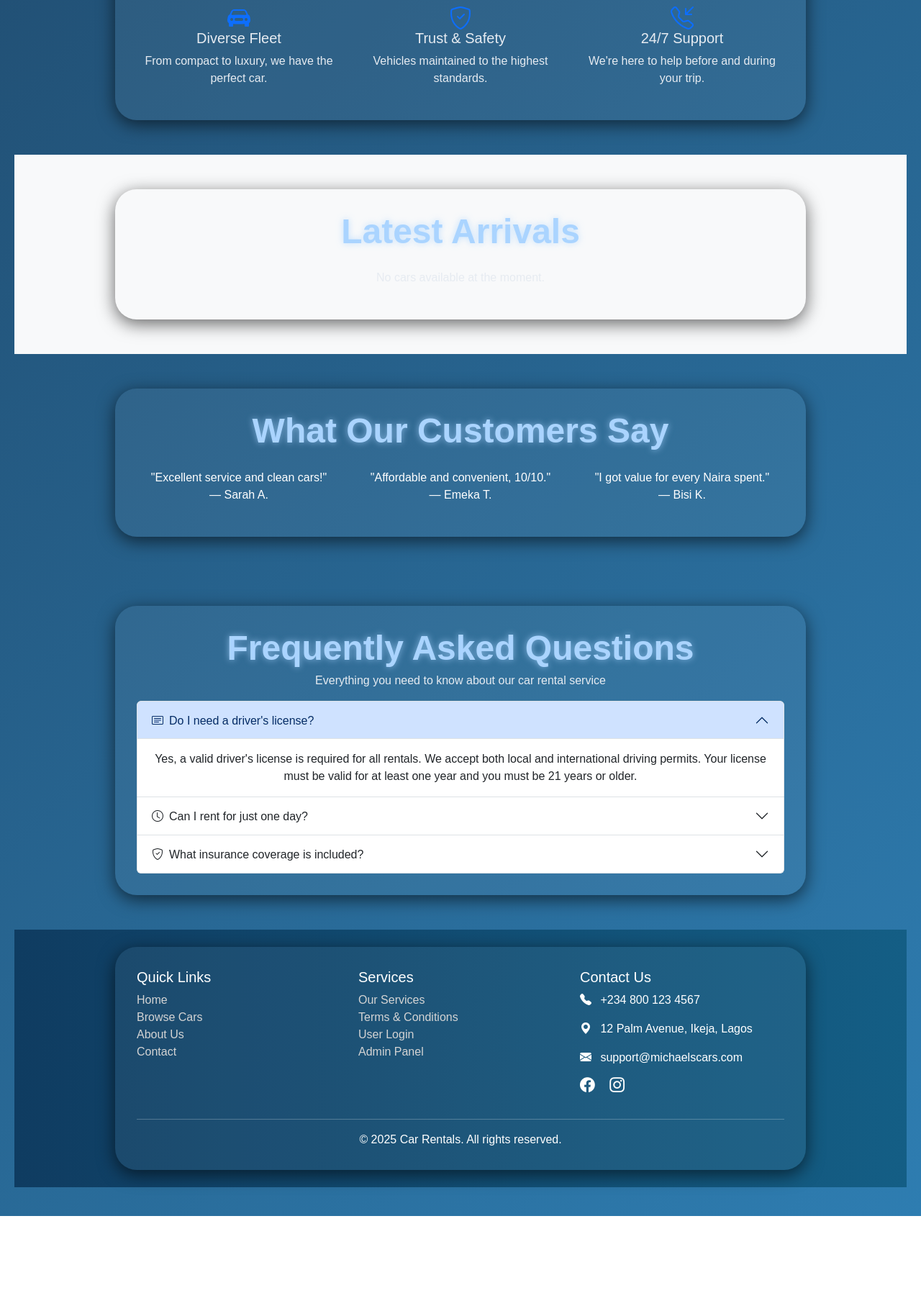
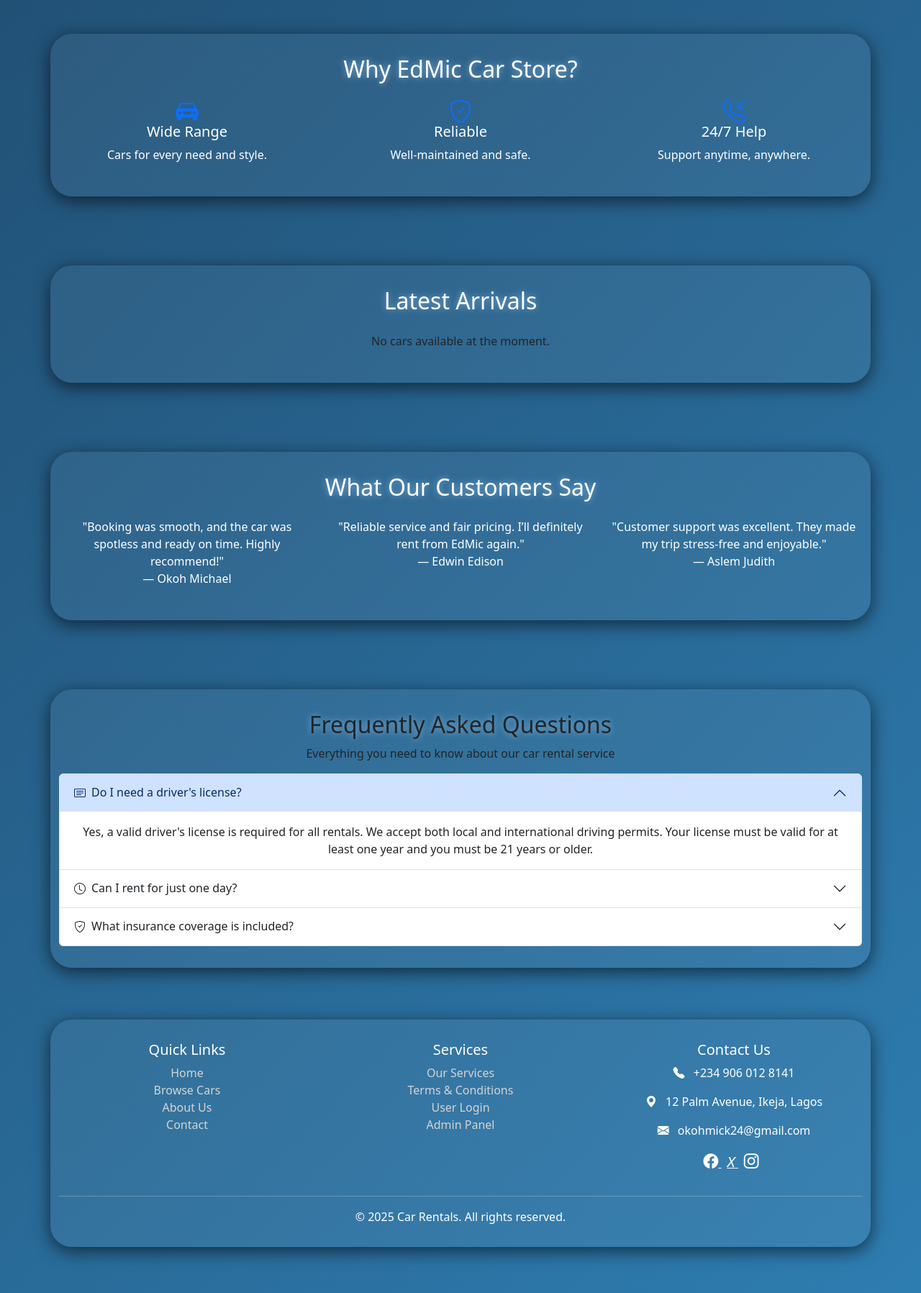
Before and after one commit to Michaelpraise-code/CarRentalApp, a PHP site: page / in a window 1280 px wide. Shown: the part 401-2198 px from the top of the page at 72% size. Before the commit the page ends 2091 px from the top, so only its background shows below. Run offline with PHP 8.4, Linux system fonts and the light colour scheme; data that the repository does not hold is empty; a stand-in replaces the project's code that opens the database connection.

Commit message:
updated some codes

```diff
--- a/about.php
+++ b/about.php
@@ -175,7 +175,7 @@
 
     <a href="cars.php" class="btn-primary">Explore Our Vehicles</a>
   </div>
-
+ <?php include 'footer.php'; ?>
   <script src="https://cdn.jsdelivr.net/npm/bootstrap@5.3.2/dist/js/bootstrap.bundle.min.js"></script>
 </body>
 </html>
--- a/car.php
+++ b/car.php
@@ -36,6 +36,7 @@ if (!file_exists($fullLocalPath) || empty($car['carimages'])) {
   <meta name="viewport" content="width=device-width, initial-scale=1" />
   <link rel="stylesheet" href="assets/bootstrap/dist/css/bootstrap.min.css" />
   <link rel="stylesheet" href="assets/css/car.css" />
+  <link href="https://fonts.googleapis.com/css2?family=Poppins:wght@300;500;700&display=swap" rel="stylesheet" />
 </head>
 <body>
   <?php include 'components/NavBar.php'; ?>
@@ -51,7 +52,10 @@ if (!file_exists($fullLocalPath) || empty($car['carimages'])) {
   <?php endif; ?>
 
   <div class="container mt-5">
-    <h2 class="text-center mb-4">Car Details</h2>
+    <div class="d-flex justify-content-between align-items-center mb-3">
+      <h2 class="mb-0 mt-5">Car Details</h2>
+      <a href="cars.php" class="btn btn-outline-secondary btn-sm">← Back to Cars</a>
+    </div>
 
     <div class="row justify-content-center">
       <!-- Car Image and Details -->
--- a/cars.php
+++ b/cars.php
@@ -58,7 +58,7 @@ $cars = $stmt->fetchAll(PDO::FETCH_ASSOC);
     <?php endforeach; ?>
   </div>
 </div>
-
+<?php include 'footer.php'; ?>
 <script src="assets/bootstrap/dist/js/bootstrap.bundle.min.js"></script>
 </body>
 </html>
--- a/components/NavBar.php
+++ b/components/NavBar.php
@@ -8,7 +8,8 @@
     <!-- Brand -->
     <a class="navbar-brand d-flex align-items-center" href="index.php">
       <i class="bi bi-steering-wheel me-2 fs-4 text-success"></i>
-      <strong>Car Rentals</strong>
+      <strong><i class="bi bi-car-front me-1"></i>EdMic Car Rentals</strong>
+
     </a>
 
     <!-- Toggler -->
--- a/contact.php
+++ b/contact.php
@@ -119,7 +119,7 @@
 </head>
 <body>
 
-  <div class="container">
+  <div class="container text-light mt-5">
     <h2>Contact Us</h2>
     <p class="intro">Have questions or want to book a car? Reach out to us and we'll get back to you promptly.</p>
 
@@ -140,6 +140,7 @@
     </form>
   </div>
 
+  <?php include 'footer.php'; ?>
   <!-- Bootstrap JS -->
   <script src="assets/bootstrap/dist/js/bootstrap.bundle.min.js"></script>
 </body>
--- a/footer.php
+++ b/footer.php
@@ -5,10 +5,12 @@
     <meta name="viewport" content="width=device-width, initial-scale=1.0">
     <title>Footer</title>
     <link rel="stylesheet" href="assets/css/footer.css">
+    <link href="https://cdn.jsdelivr.net/npm/bootstrap-icons@1.10.5/font/bootstrap-icons.css" rel="stylesheet">
+    <link rel="stylesheet" href="https://cdn.jsdelivr.net/npm/bootstrap@5.3.0/dist/css/bootstrap.min.css">
 </head>
 <body>
 
-<footer class="footer mt-auto py-4 custom-footer text-white">
+<footer class="footer mt-auto py-4 text-white text-center" >
   <div class="container">
     <div class="row">
 
@@ -37,14 +39,21 @@
       <!-- Contact Info -->
       <div class="col-md-4 mb-3">
         <h5>Contact Us</h5>
-        <p><i class="bi bi-telephone-fill me-2"></i> +234 800 123 4567</p>
+        <p><i class="bi bi-telephone-fill me-2"></i> +234 906 012 8141</p>
         <p><i class="bi bi-geo-alt-fill me-2"></i> 12 Palm Avenue, Ikeja, Lagos</p>
-        <p><i class="bi bi-envelope-fill me-2"></i> support@michaelscars.com</p>
-        <div class="social-icons">
-          <a href="#" class="me-2 text-white"><i class="bi bi-facebook"></i></a>
-          <a href="#" class="me-2 text-white"><i class="bi bi-twitter-x"></i></a>
-          <a href="#" class="me-2 text-white"><i class="bi bi-instagram"></i></a>
-        </div>
+        <p><i class="bi bi-envelope-fill me-2"></i> okohmick24@gmail.com</p>
+       <div class="social-icons">
+          <a href="https://web.facebook.com/mickel.obi.7923?_rdc=1&_rdr" target="_blank" class="me-2 text-white">
+          <i class="bi bi-facebook"></i>
+          </a>
+          <a href="https://x.com/omichael24" target="_blank" class="me-2 text-white">
+          <i class="bi bi-twitter-x">X</i>
+          </a>
+          <a href="instagram.com" target="_blank" class="me-2 text-white">
+            <i class="bi bi-instagram"></i>
+          </a>
+</div>
+
       </div>
 
     </div>
--- a/index.php
+++ b/index.php
@@ -12,7 +12,7 @@ $cars = $stmt->fetchAll(PDO::FETCH_ASSOC);
 <head>
   <meta charset="UTF-8">
   <meta name="viewport" content="width=device-width, initial-scale=1">
-  <title>MJ Car Rental</title>
+  <title>EdMic Car Rental</title>
 
   <!-- Bootstrap CSS first -->
   <link href="https://cdn.jsdelivr.net/npm/bootstrap@5.3.0/dist/css/bootstrap.min.css" rel="stylesheet">
@@ -23,51 +23,53 @@ $cars = $stmt->fetchAll(PDO::FETCH_ASSOC);
 
 <body>
 
-<header class="hero-section text-white text-center d-flex align-items-center mt-">
+<header class="hero-section text-white text-center d-flex align-items-center" style="background: url('assets/images/hero-bg.jpg') no-repeat center center; background-size: cover; height: 45vh;">
   <div class="container">
     <h1>Drive Your Dream</h1>
-    <p>Affordable, Reliable & Stylish Car Rentals Across Nigeria</p>
+    <p>Experience comfort, class, and reliability with EdMic Car Store. From daily commutes to weekend getaways, we’ve got the perfect ride waiting for you—anywhere in Nigeria.</p>
     <a href="cars.php" class="btn btn-primary mt-3">Browse Our Fleet</a>
   </div>
 </header>
 
-<section class="why-us text-center py-5">
+
+<section class="why-us text-center text-white py-5">
   <div class="container">
-    <h2>Why Choose Michael's Car Store?</h2>
+    <h2>Why EdMic Car Store?</h2>
     <div class="row mt-4">
       <div class="col-md-4">
         <i class="bi bi-car-front-fill fs-2 mb-2 text-primary"></i>
-        <h5>Diverse Fleet</h5>
-        <p>From compact to luxury, we have the perfect car.</p>
+        <h5>Wide Range</h5>
+        <p>Cars for every need and style.</p>
       </div>
       <div class="col-md-4">
         <i class="bi bi-shield-check fs-2 mb-2 text-primary"></i>
-        <h5>Trust & Safety</h5>
-        <p>Vehicles maintained to the highest standards.</p>
+        <h5>Reliable</h5>
+        <p>Well-maintained and safe.</p>
       </div>
       <div class="col-md-4">
         <i class="bi bi-telephone-inbound fs-2 mb-2 text-primary"></i>
-        <h5>24/7 Support</h5>
-        <p>We're here to help before and during your trip.</p>
+        <h5>24/7 Help</h5>
+        <p>Support anytime, anywhere.</p>
       </div>
     </div>
   </div>
 </section>
 
-<section class="latest-cars py-5 bg-light">
+
+<section class="latest-cars py-5 ">
   <div class="container">
-    <h2 class="text-center mb-4">Latest Arrivals</h2>
+    <h2 class="text-white text-center mb-4">Latest Arrivals</h2>
     <div class="row">
-      <?php if(!empty($cars)): ?>
-        <?php foreach($cars as $car): ?>
-          <div class="col-md-6 col-lg-4">
-        <div class="card shadow-sm h-100">
-          <!-- Image Handling -->
-          <img src="carimages/<?= $car['images'] ?>" class="card-img-top" alt="<?= htmlspecialchars($car['make'] . ' ' . $car['model']) ?>" style="height: 150px; object-fit: cover;">
-
-              <h6><?= htmlspecialchars($car['make']) ?> <?= htmlspecialchars($car['model']) ?></h6>
-              <p><?= htmlspecialchars($car['year']) ?> • $<?= number_format($car['daily_rate']) ?>/day</p>
-              <a href="car.php?id=<?= intval($car['id']) ?>" class="btn btn-outline-primary btn-sm">View</a>
+      <?php if (!empty($cars)): ?>
+        <?php foreach ($cars as $car): ?>
+          <div class="col-md-3 col-lg-3 mb-4">
+            <div class="card shadow-sm h-80">
+              <img src="carimages/<?= $car['images'] ?>" class="card-img-top" alt="<?= htmlspecialchars($car['make'] . ' ' . $car['model']) ?>" style="height: 160px; object-fit: cover;">
+              <div class="card-body text-center">
+                <h6 class="card-title mb-1"><?= htmlspecialchars($car['make']) ?> <?= htmlspecialchars($car['model']) ?></h6>
+                <p class="mb-2"><?= htmlspecialchars($car['year']) ?> • $<?= number_format($car['daily_rate']) ?>/day</p>
+                <a href="car.php?id=<?= intval($car['id']) ?>" class="btn btn-primary btn-sm">View Details</a>
+              </div>
             </div>
           </div>
         <?php endforeach; ?>
@@ -80,22 +82,33 @@ $cars = $stmt->fetchAll(PDO::FETCH_ASSOC);
   </div>
 </section>
 
+
 <section class="testimonials text-white py-5">
   <div class="container text-center">
     <h2>What Our Customers Say</h2>
     <div class="row mt-4">
       <div class="col-md-4">
-        <blockquote>"Excellent service and clean cars!"<footer>— Sarah A.</footer></blockquote>
+        <blockquote>
+          "Booking was smooth, and the car was spotless and ready on time. Highly recommend!"
+          <footer>— Okoh Michael</footer>
+        </blockquote>
       </div>
       <div class="col-md-4">
-        <blockquote>"Affordable and convenient, 10/10."<footer>— Emeka T.</footer></blockquote>
+        <blockquote>
+          "Reliable service and fair pricing. I’ll definitely rent from EdMic again."
+          <footer>— Edwin Edison</footer>
+        </blockquote>
       </div>
       <div class="col-md-4">
-        <blockquote>"I got value for every Naira spent."<footer>— Bisi K.</footer></blockquote>
+        <blockquote>
+          "Customer support was excellent. They made my trip stress-free and enjoyable."
+          <footer>— Aslem Judith</footer>
+        </blockquote>
       </div>
     </div>
   </div>
 </section>
+
 
 <section class="faq-section py-5">
   <div class="container text-center">
--- a/service.php
+++ b/service.php
@@ -95,7 +95,7 @@
 </head>
 <body>
 
-  <div class="container">
+  <div class="container text-light py-5 mt-5">
     <h2>Our Comprehensive Services</h2>
     <p class="intro">
       At Michael's Car Store, we pride ourselves on delivering unmatched automotive services tailored to your individual needs.
@@ -151,7 +151,7 @@
       </p>
     </div>
   </div>
-
+<?php include 'footer.php'; ?>
   <!-- Bootstrap JS -->
   <script src="assets/bootstrap/dist/js/bootstrap.bundle.min.js"></script>
 </body>
--- a/term.php
+++ b/term.php
@@ -59,8 +59,8 @@
   </style>
 </head>
 <body>
-  <div class="container">
-    <h2>Terms and Conditions</h2>
+  <div class="container text-white mt-5 mb-5">
+    <h1 class="text-center mb-4">Terms and Conditions</h1>
 
     <p>Welcome to Michael's Car Store. These Terms and Conditions govern your use of our services. By accessing our website or using our services, you accept these terms in full.</p>
 
@@ -124,6 +124,7 @@
     <p>If you have any questions or concerns, please contact our support team for assistance.</p>
   </div>
 
+  <?php include 'footer.php'; ?>
   <script src="assets/bootstrap/dist/js/bootstrap.bundle.min.js"></script>
 </body>
 </html>
```
Also changed, not shown: assets/css/car.css (+70 -107 lines), components/admin-navbar.php (deleted), 1 other file.
